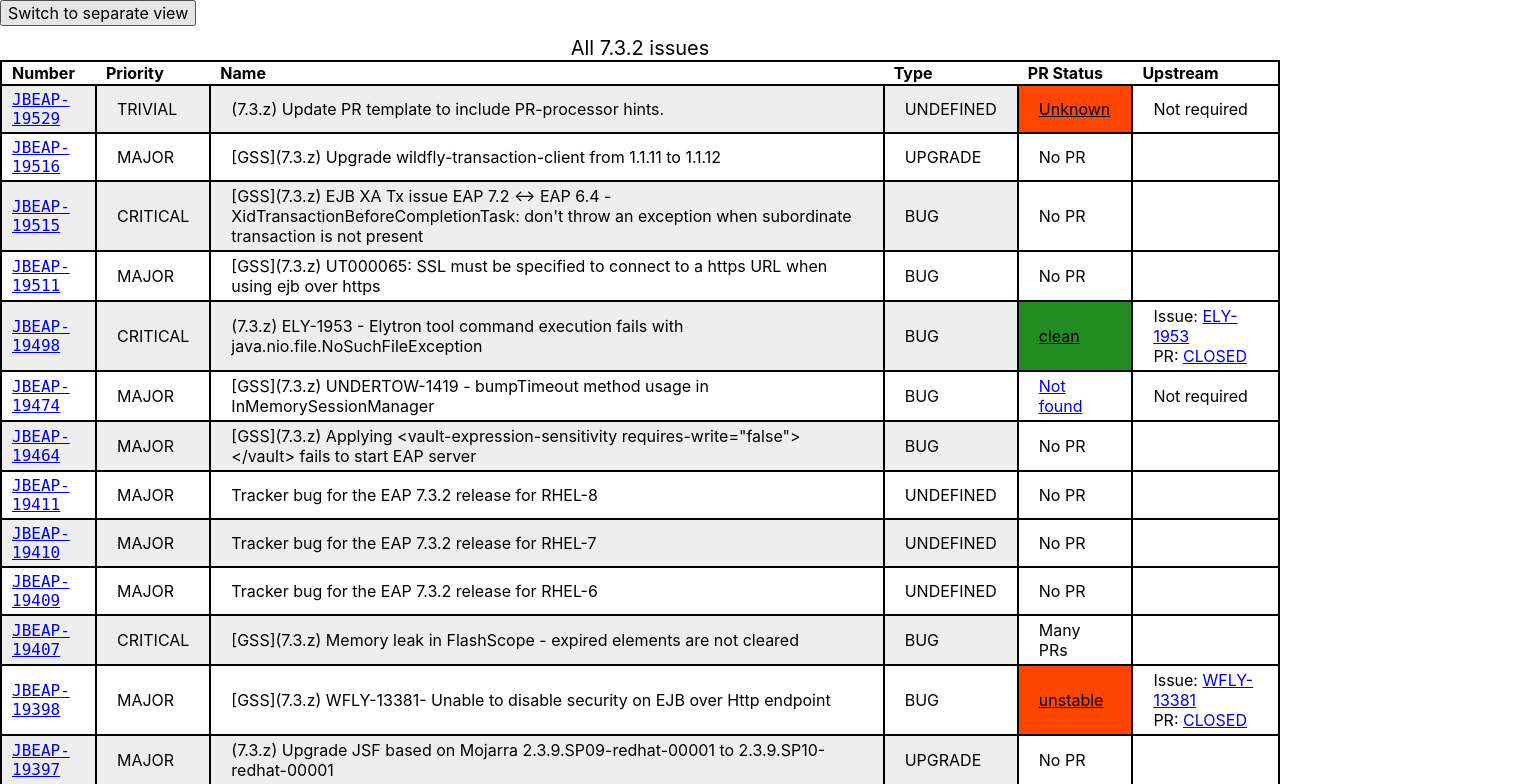
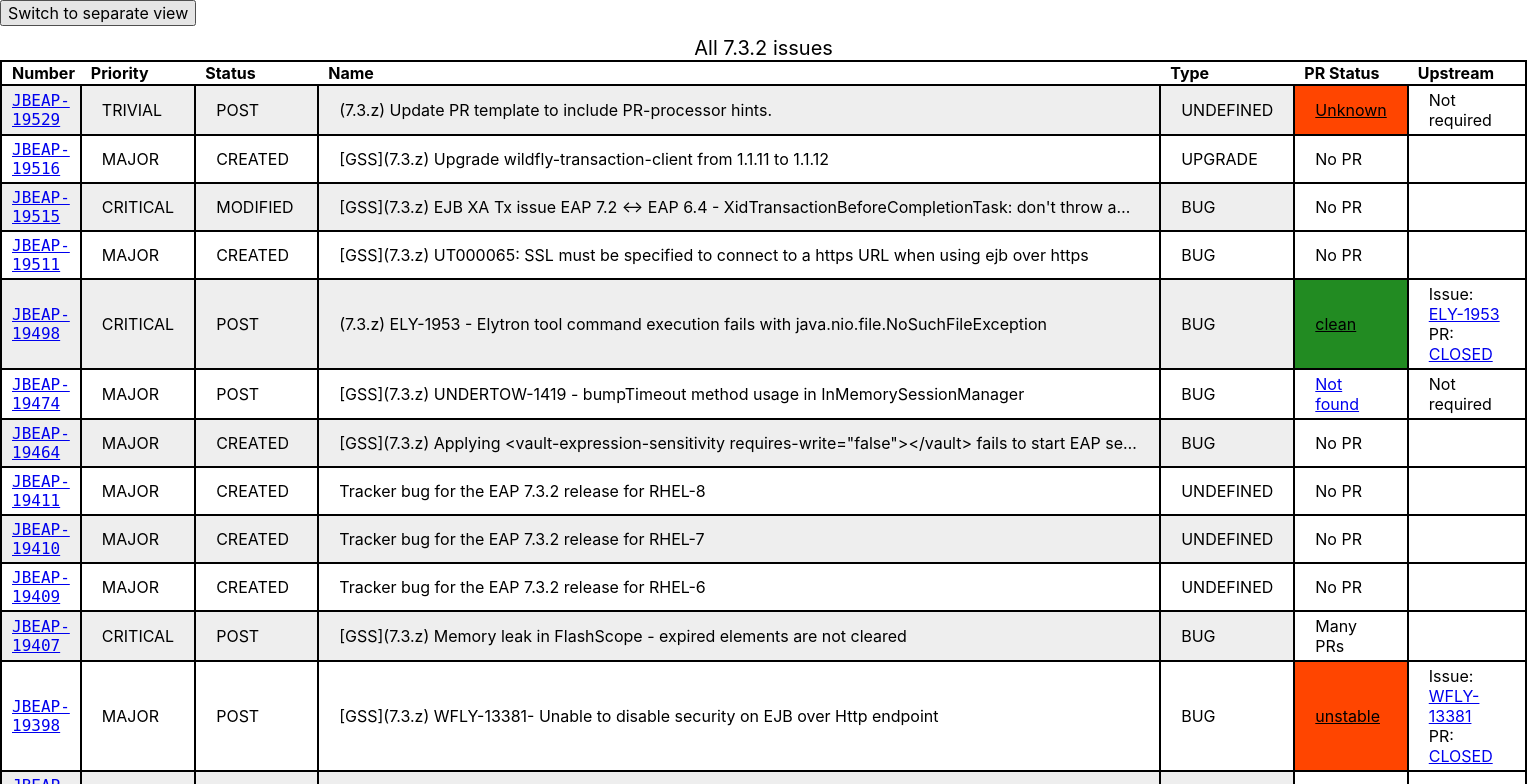
Before and after one commit to jboss-set/payload-status, a React (Create React App) app: page / in a window 1280 px wide. Shown: the top 784 px of the page, 1527 px wide, since content can reach past the window. Built offline with nearby package versions, Linux system fonts and the light colour scheme.

Commit message:
add status, fix column widths

```diff
--- a/src/App.css
+++ b/src/App.css
@@ -6,6 +6,7 @@
 table.list {
     border-collapse: collapse;
     margin: 10px auto;
+    width: 90%
 }
 
 table.list caption {
@@ -59,3 +60,36 @@
 table.list.upgrades tbody tr.issue-upgrade {
     background-color: lightgreen;
 }
+
+/* column widths */
+
+table.list td.url {
+    width: 8%;
+}
+
+table.list td.priority {
+    width: 5%;
+}
+
+table.list td.status {
+    width: 5%;
+}
+
+table.list td.summary {
+    max-width: 800px;
+    text-overflow: ellipsis;
+    overflow: hidden;
+    white-space: nowrap;
+}
+
+table.list td.type {
+    width: 7%;
+}
+
+table.list td.pr {
+    width: 10%;
+}
+
+table.list td.up {
+    width: 12%;
+}
--- a/src/IssueCommon.js
+++ b/src/IssueCommon.js
@@ -7,6 +7,7 @@
           <tr>
             <th>Number</th>
             <th>Priority</th>
+            <th>Status</th>
             <th>Name</th>
             <th>Type</th>
             <th>PR Status</th>
@@ -28,14 +29,15 @@
     )
 }
 
-export const Issue = ({type, priority, url, summary, ...rest}) => {
+export const Issue = ({type, priority, status, url, summary, ...rest}) => {
     return (
         <>
         <tr className={safeClassName("issue-" + type)}>
-            <td className="mono"><a href={url}>{getKeyFromUrl(url)}</a></td>
-            <td>{priority}</td>
-            <td>{summary}</td>
-            <td>{type}</td>
+            <td className="url mono"><a href={url}>{getKeyFromUrl(url)}</a></td>
+            <td className="priority">{priority}</td>
+            <td className="status">{status}</td>
+            <td className="summary">{summary}</td>
+            <td className="type">{type}</td>
             <PullRequestInfo data={rest['pull-requests']} />
         </tr>
         </>
```
